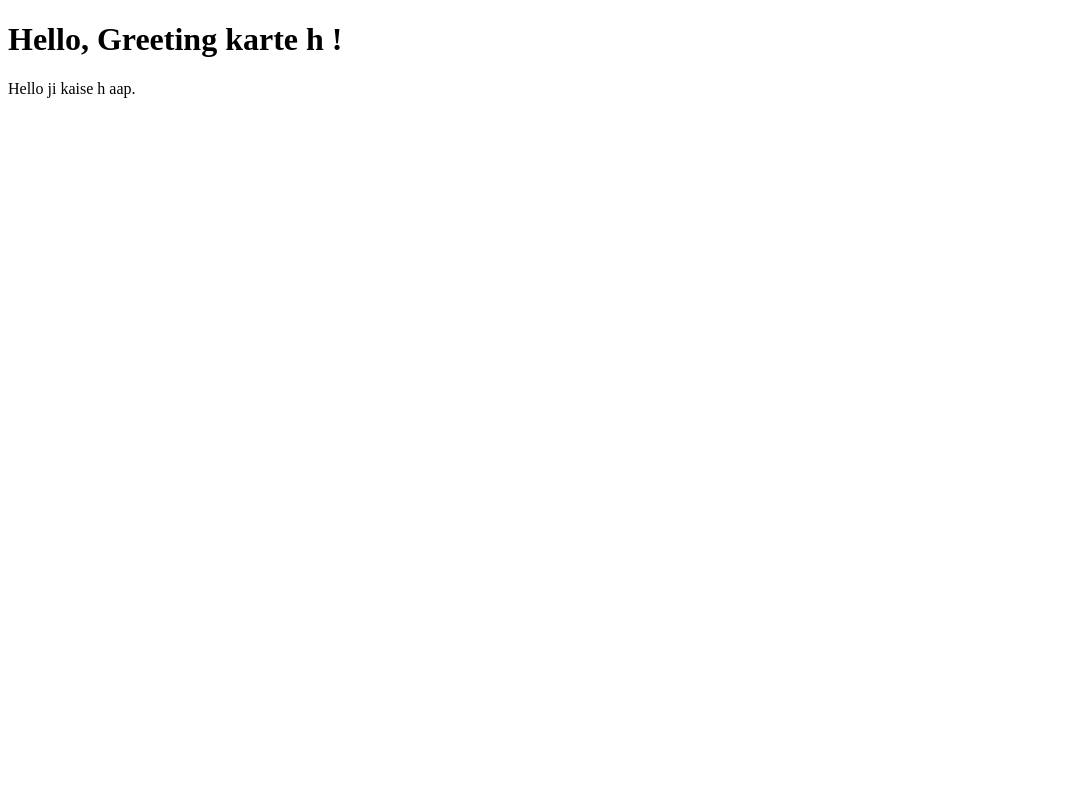
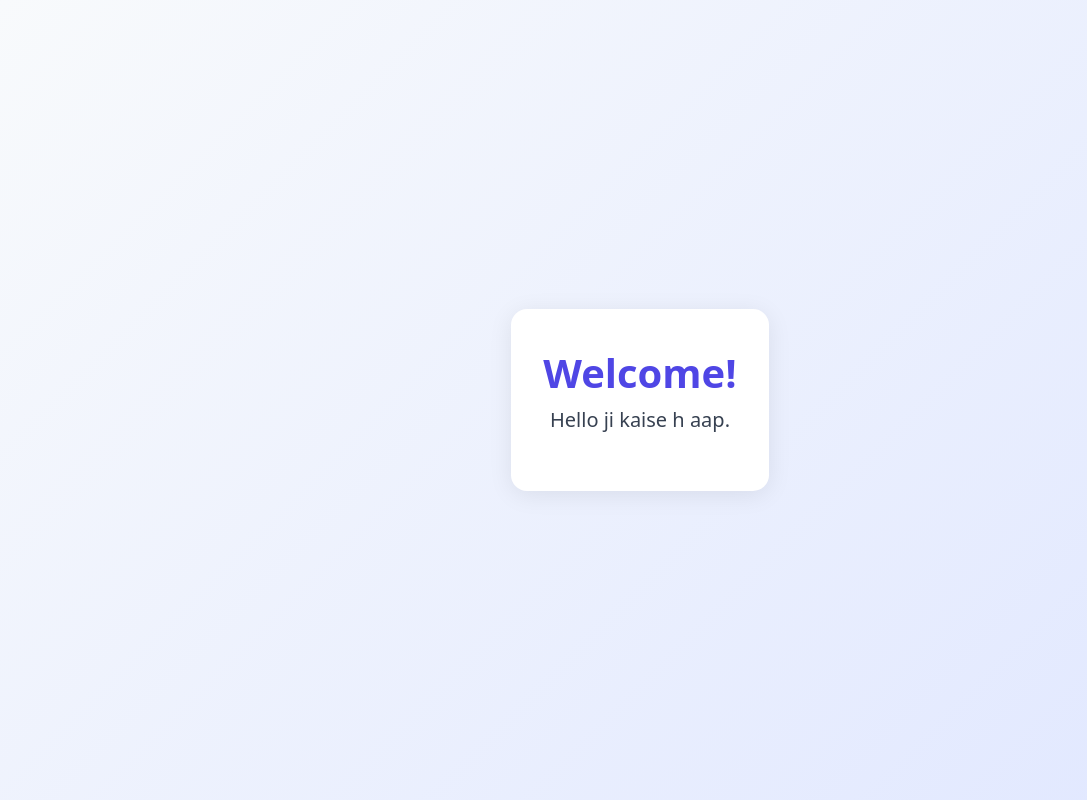
Before and after one commit to Kaifcse/kaifok1010, a Node server app: page / in a window 1280 px wide. Shown: the whole page, without its empty margins (0-1087 px from the left). Run offline with Node 20, Linux system fonts and the light colour scheme.

Commit message:
6th change

```diff
--- a/views/index.ejs
+++ b/views/index.ejs
@@ -3,9 +3,37 @@
 <head>
     <meta charset="UTF-8">
     <title>Welcome</title>
+    <!-- Bootstrap CSS CDN -->
+    <link href="https://cdn.jsdelivr.net/npm/bootstrap@5.3.2/dist/css/bootstrap.min.css" rel="stylesheet">
+    <style>
+        body {
+            background: linear-gradient(135deg, #f8fafc 0%, #e0e7ff 100%);
+            min-height: 100vh;
+            display: flex;
+            align-items: center;
+            justify-content: center;
+        }
+        .welcome-card {
+            box-shadow: 0 4px 24px rgba(0,0,0,0.08);
+            border-radius: 1rem;
+            padding: 2.5rem 2rem;
+            background: #fff;
+            text-align: center;
+        }
+        .welcome-card h1 {
+            font-weight: 700;
+            color: #4f46e5;
+        }
+        .welcome-card p {
+            font-size: 1.25rem;
+            color: #374151;
+        }
+    </style>
 </head>
 <body>
-    <h1>Hello, <%= title %>!</h1>
-    <p>Hello ji kaise h aap.</p>
+    <div class="welcome-card">
+        <h1>Welcome!</h1>
+        <p>Hello ji kaise h aap.</p>
+    </div>
 </body>
 </html>
```
